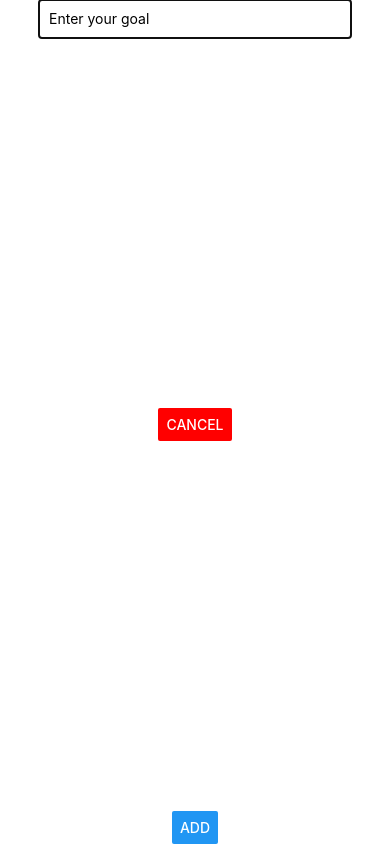
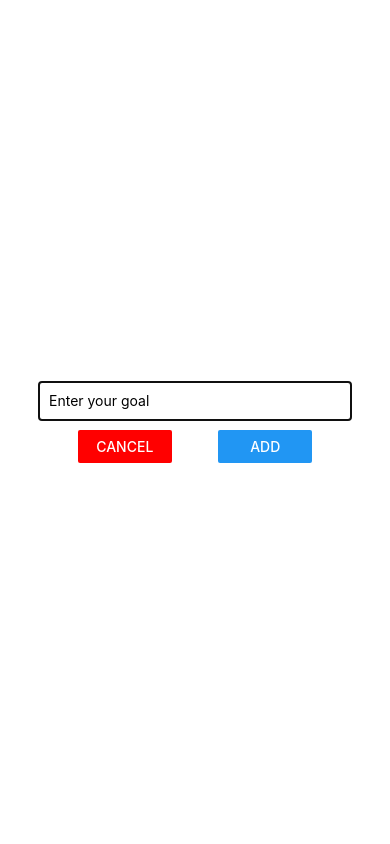
Before and after one commit to jwkuchta/Udemy-React-Native-2020, a React Native app: screen / in a window 390 px wide. Both pictures are taken after a click on the button "ADD NEW GOAL". Built offline with nearby package versions, Linux system fonts and the light colour scheme.

Commit message:
done with goal list functionality

```diff
--- a/components/GoalInput.js
+++ b/components/GoalInput.js
@@ -24,8 +24,14 @@
                 onChangeText={goalInputHandler}
                 value={enteredGoal}
                 />
-                <Button title='CANCEL' color='red' onPress={props.onCancel}/>
-                <Button title='ADD' onPress={addGoalHandler}/>
+                <View style={styles.buttonContainer}>
+                    <View style={styles.button}>
+                        <Button title='CANCEL' color='red' onPress={props.onCancel}/>
+                    </View>
+                    <View style={styles.button}>
+                        <Button title='ADD' onPress={addGoalHandler}/>
+                    </View>
+                </View>
             </View>
         </Modal>
     )
@@ -38,11 +44,20 @@
       width: '80%',
       borderBottomColor: 'grey',
       borderBottomWidth: 1,
-      padding: 10
+      padding: 10,
+      marginBottom: 10
     },
     inputContainer: {
+        justifyContent: 'center',
+        alignItems: 'center',
+        flex: 1
+    },
+    buttonContainer: {
+        flexDirection: 'row',
         justifyContent: 'space-between',
-        alignItems: "center",
-        flex: 1
+        width: '60%'
+    },
+    button: {
+        width: '40%'
     }
 })
--- a/components/GoalItem.js
+++ b/components/GoalItem.js
@@ -20,7 +20,7 @@
       padding: 10,
       margin: 10,
       backgroundColor: '#ccc',
-      borderColor: 'black',
+      borderColor: 'grey',
       borderWidth: 1
     }
   })
```
